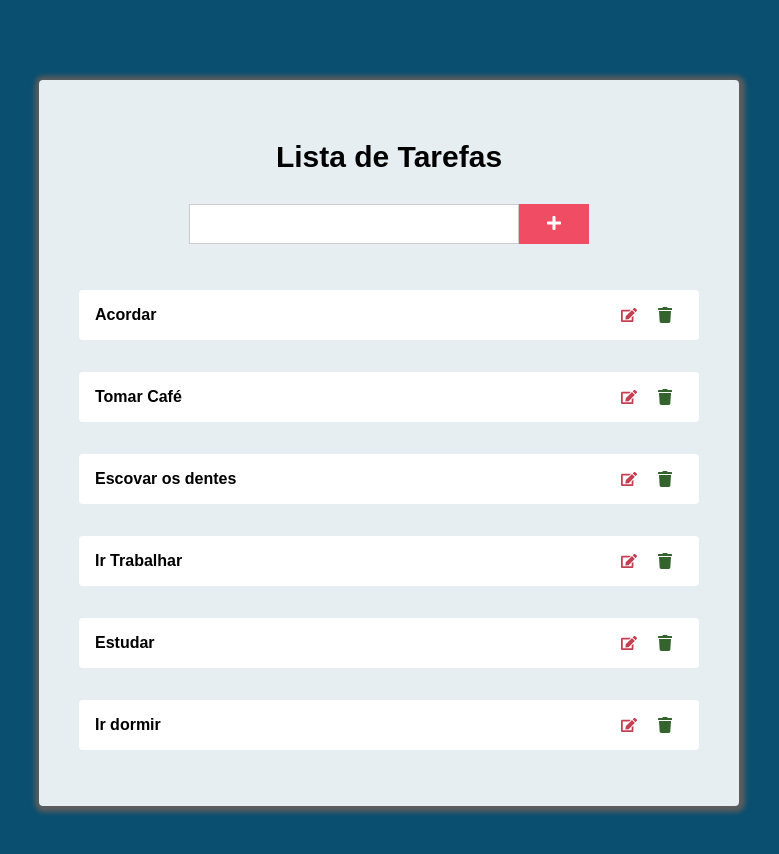
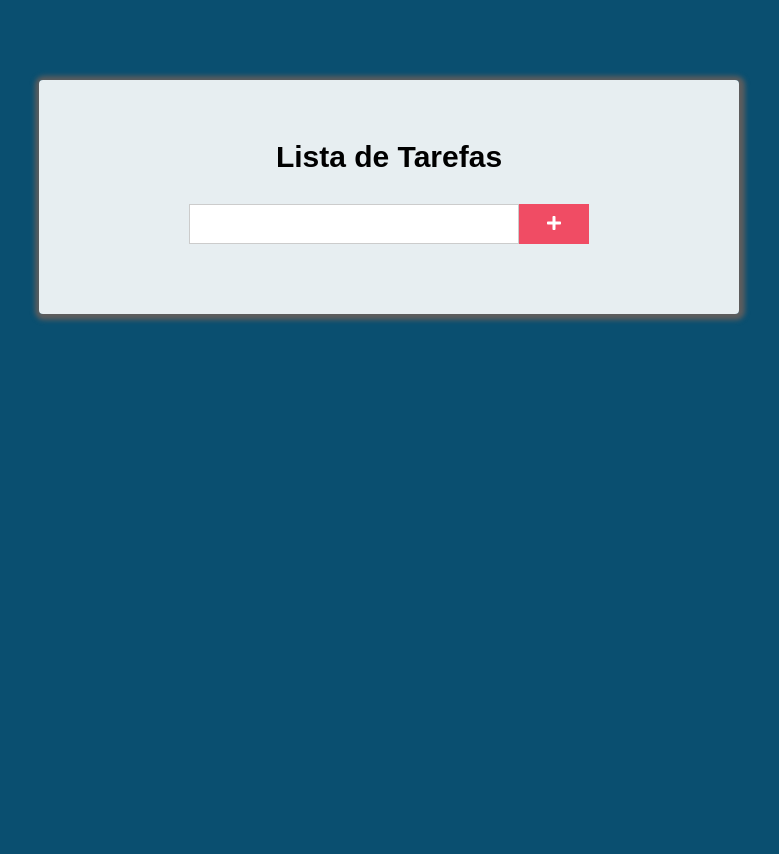
Before and after one commit to Luke0195/To-Do-List, a React (Create React App) app: page / in a window 1280 px wide. Shown: the top 854 px of the page, without its empty margins (251-1030 px from the left). Built offline with nearby package versions, Linux system fonts and the light colour scheme.

Commit message:
feat: add method handleSubmitTask

```diff
--- a/src/components/Main/index.js
+++ b/src/components/Main/index.js
@@ -8,12 +8,7 @@ export default class Main extends Component {
  state ={
    novaTarefa: '',
    tarefas: [
-     'Acordar',
-     'Tomar Café',
-     'Escovar os dentes',
-     'Ir Trabalhar',
-     'Estudar',
-     'Ir dormir',
+
    ],
  }
 
@@ -23,17 +18,27 @@ export default class Main extends Component {
    });
  }
 
+ handleSubmit = (event) => {
+   event.preventDefault();
+   let { novaTarefa } = this.state;
+   const { tarefas } = this.state;
+   novaTarefa = novaTarefa.trim();
+
+   if (tarefas.indexOf(novaTarefa) !== -1) return;
+
+   const novasTarefas = [...tarefas];
+   this.setState({
+     tarefas: [...novasTarefas, novaTarefa],
+   });
+ }
+
  render() {
    const { novaTarefa, tarefas } = this.state;
    return (
      <>
        <div className="main">
-         <p>
-
-           {novaTarefa}
-         </p>
          <h1> Lista de Tarefas</h1>
-         <form className="form">
+         <form className="form" onSubmit={this.handleSubmit}>
            <input
              type="text"
              onChange={this.handleChange}
@@ -50,7 +55,7 @@ export default class Main extends Component {
                <strong>{tarefa}</strong>
                <div className="icons">
                  <FaEdit size={16} color="#c53f53" />
-                 <FaTrash size={16} color="#34632e" />
+                 <FaTrash size={16} color="#34632e" onClick={handleDeleteTask} />
 
                </div>
              </li>
```
Also changed, not shown: .eslintrc.js, 1 other file (tests, documents, lock files or other folders).
